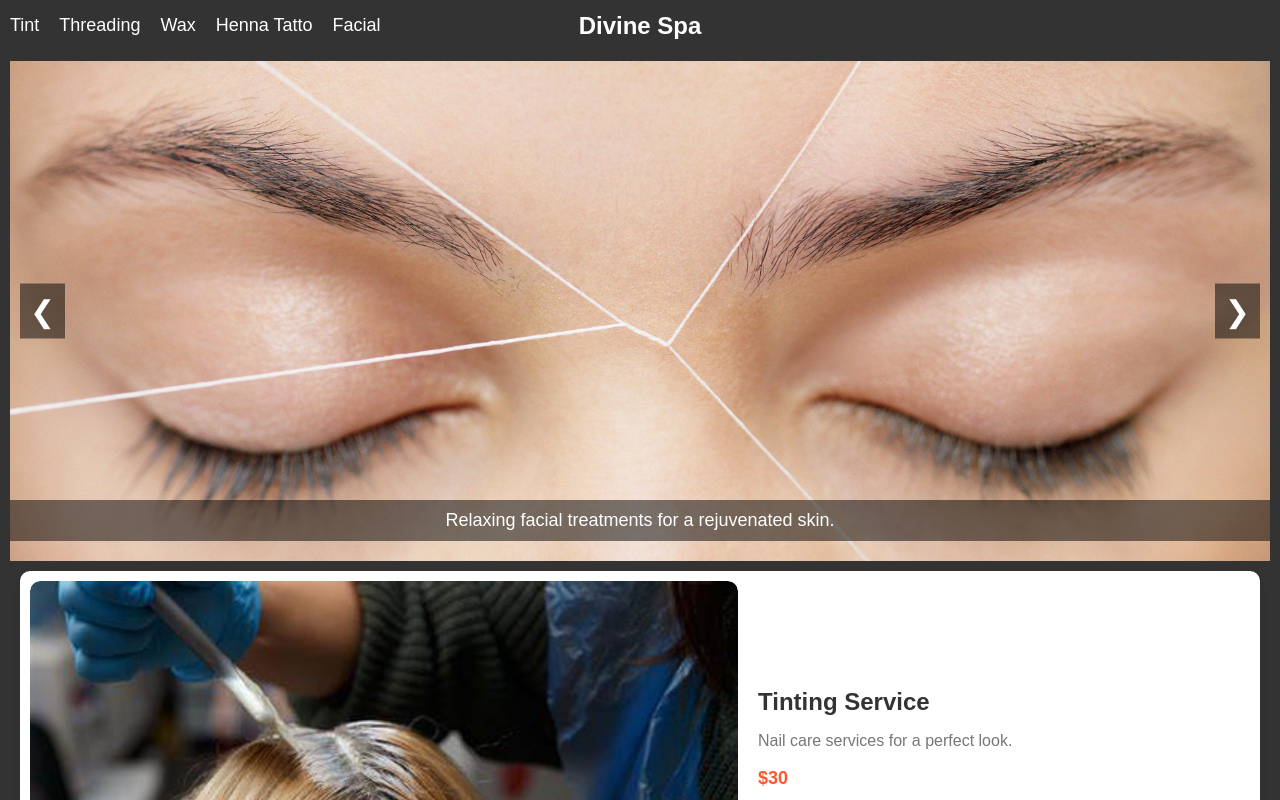
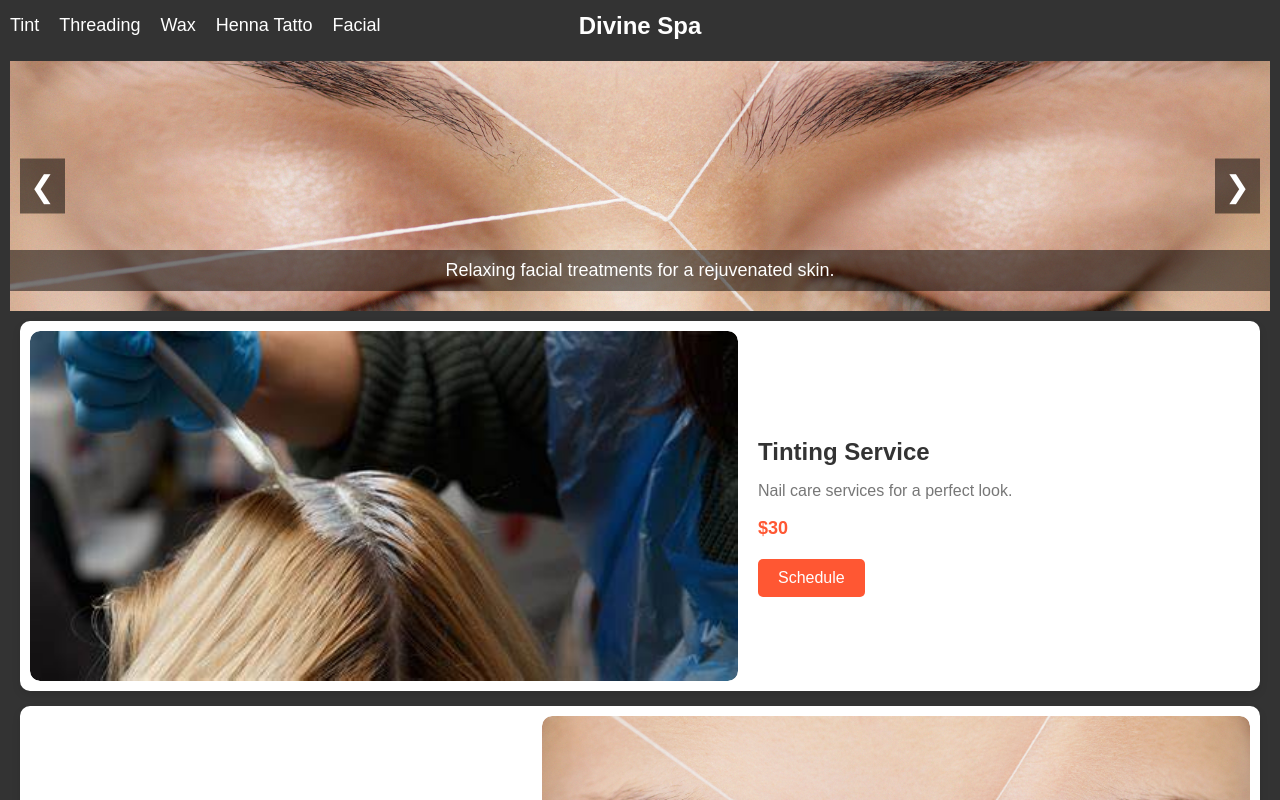
Before and after one commit to nbbhatta143/awesome-spa, a React (Create React App) app: page /#/ in a window 1280 px wide. Shown: the top 800 px of the page. Built offline with nearby package versions, Linux system fonts and the light colour scheme.

Commit message:
minor fix

```diff
--- a/src/style/Carousel.css
+++ b/src/style/Carousel.css
@@ -25,7 +25,7 @@
 /* Image Styling */
 .carousel-image img {
   width: 100%;
-  height: 500px; /* Ensure image fills the height of the container */
+  height: 250px; /* Ensure image fills the height of the container */
   object-fit: cover; /* Ensures image covers the entire div without distortion */
 }
 
```
